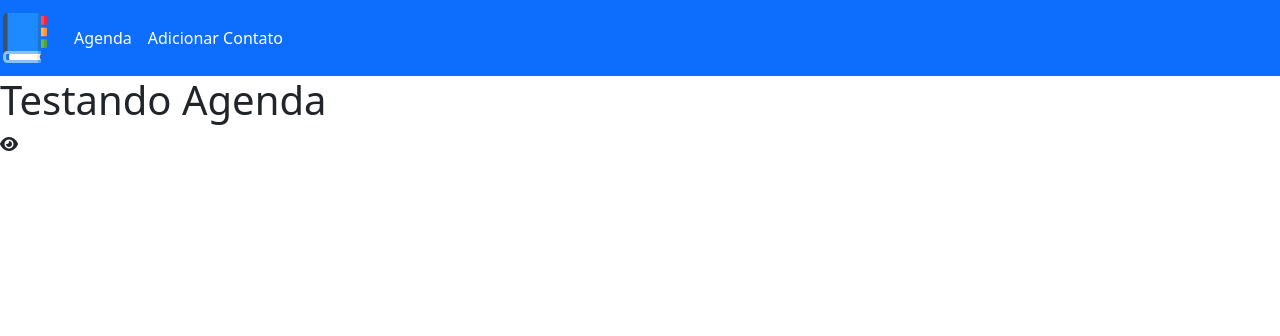
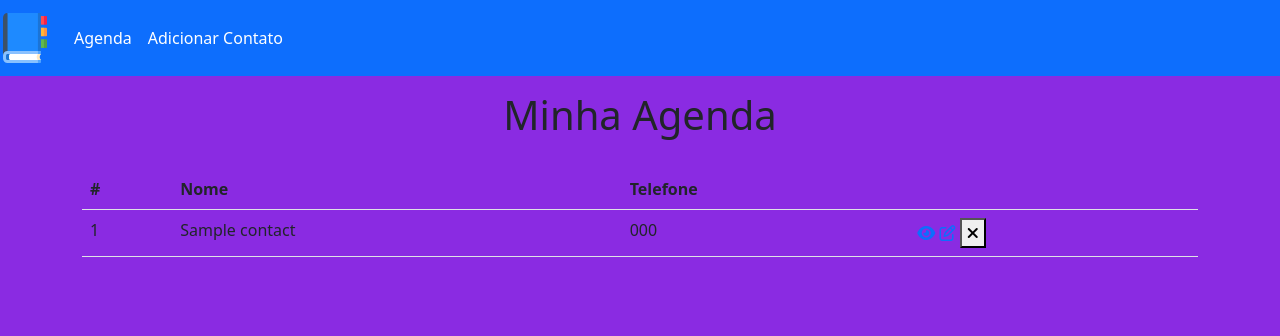
Before and after one commit to WerbetMendes/php, a PHP site: page / in a window 1280 px wide. Shown: the top 336 px of the page. Run offline with PHP 8.4, Linux system fonts and the light colour scheme; tables that the repository leaves empty or names only in its code hold one stand-in row (values such as "Sample post").

Commit message:
update Agenda

```diff
--- /dev/null
+++ b/17_Agenda/config/connection.php
@@ -0,0 +1,18 @@
+<?php
+$host = "localhost";
+$dbname = "agenda";
+$user = "root";
+$pass = "";
+
+
+try {
+    $conn = new PDO("mysql:host=$host; dbname=$dbname", $user, $pass);
+
+    //Ativar o modo de erros.
+    $conn->setAttribute(PDO::ATTR_ERRMODE, PDO::ERRMODE_EXCEPTION);
+
+} catch(PDOException $e) {
+    //erro na conexão
+    $error = $e->getMessage();
+    echo "Erro: $error";
+}
--- /dev/null
+++ b/17_Agenda/config/process.php
@@ -0,0 +1,13 @@
+<?php
+
+session_start();
+
+include_once("connection.php");
+include_once("url.php");
+
+$query = "SELECT * FROM contacts";
+
+$contacts = [];
+$stmt = $conn->prepare($query);
+$stmt->execute();
+$contacts = $stmt->fetchAll();
--- a/17_Agenda/css/styles.css
+++ b/17_Agenda/css/styles.css
@@ -1,3 +1,14 @@
 .navbar-brand img{
     width: 50px;
 }
+body {
+    background-color: blueviolet;
+}
+#main-title {
+    text-align: center;
+    margin: 15px 0 30px;
+}
+
+i .fas fa-eye check-icon {
+    color: green;
+}
--- a/17_Agenda/index.php
+++ b/17_Agenda/index.php
@@ -1,8 +1,41 @@
 <?php
     include_once("templates/header.php");
 ?>
-    <h1>Testando Agenda</h1>
-    <i class="fas fa-eye"></i>
+    <div class="container">
+        <?php if(isset($printMsg) && $printMsg != '' ): ?>
+            <p id="msg"><?= $printMsg ?></p>
+        <?php endif; ?>
+        <h1 id="main-title">Minha Agenda</h1>
+        <?php if(count($contacts) > 0): ?>
+            <table class="table" id="contacts-table">
+                <thead>
+                    <tr>
+                        <th scope="col">#</th>
+                        <th scope="col">Nome</th>
+                        <th scope="col">Telefone</th>
+                        <th scope="col"></th>
+                    </tr>
+                </thead>
+                <tbody>
+                    <?php foreach($contacts as $contact): ?>
+                        <tr>
+                            <td scope="row"><?= $contact["id"] ?></td>
+                            <td scope="row"><?= $contact["name"] ?></td>
+                            <td scope="row"><?= $contact["phone"] ?> </td>
+                            <td class="actions">
+                                <a href="#"><i class="fas fa-eye check-icon"></i></a>
+                                <a href="#"><i class="far fa-edit edit-icon"></i></a>
+                                <button type="submit"><i class="fas fa-times detete-icon"></i></button>
+                            </td>
+                        </tr>
+                    <?php endforeach; ?>
+                </tbody>
+            </table>
+        <?php else: ?>
+            <p id="empty-list-text">Ainda não há contatos na sua agenda, <a href="<?= $BASE_URL ?>create.php">
+        Clique aqui para adicionar</a>.</p>
+        <?php endif ?>
+    </div>
 <?php
     include_once("templates/footer.php");
 ?>
--- a/17_Agenda/templates/header.php
+++ b/17_Agenda/templates/header.php
@@ -1,5 +1,12 @@
 <?php
-include_once("config/url.php")
+include_once("config/url.php");
+include_once("config/process.php");
+
+//limpa a mensagem
+if(isset($_SESSION['msg'])) {
+    $printMsg = $_SESSION['msg'];
+    $_SESSION['msg'] = '';
+}
 
 ?>
 
@@ -15,13 +22,13 @@ include_once("config/url.php")
     <!-- FONT AWESOME -->
     <link rel="stylesheet" href="https://cdnjs.cloudflare.com/ajax/libs/font-awesome/6.2.0/css/all.min.css" integrity="sha512-xh6O/CkQoPOWDdYTDqeRdPCVd1SpvCA9XXcUnZS2FmJNp1coAFzvtCN9BmamE+4aHK8yyUHUSCcJHgXloTyT2A==" crossorigin="anonymous" referrerpolicy="no-referrer" />
     <!-- CSS -->
-    <link rel="stylesheet" href="<?= $BASE_URL ?>css/styles.css">
+    <link rel="stylesheet" href="css/styles.css">
 </head>
 <body>
     <header>
         <nav class="navbar navbar-expand-lg navbar-dark bg-primary">
-            <a class="navbar-brand" href="<?= $BASE_URL ?>index.php">
-                <img src="<?= $BASE_URL ?>img/logo.svg" alt="Agenda">
+            <a class="navbar-brand" href="index.php">
+                <img src="img/logo.svg" alt="Agenda">
             </a>
             <div>
                 <div class="navbar-nav">
```
